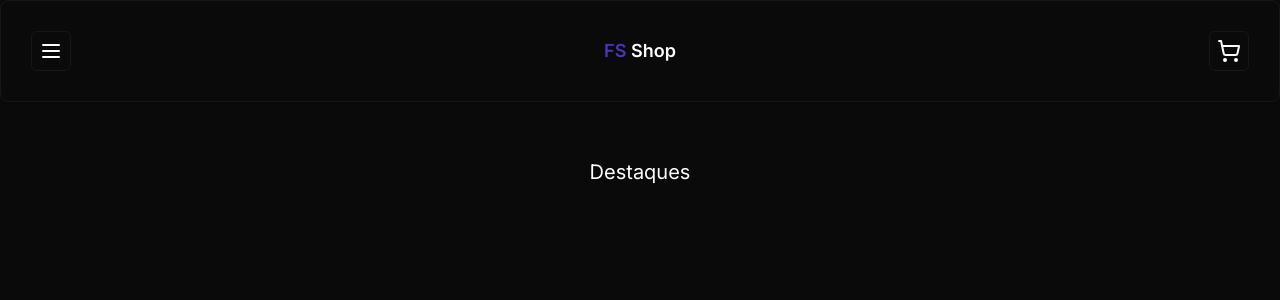
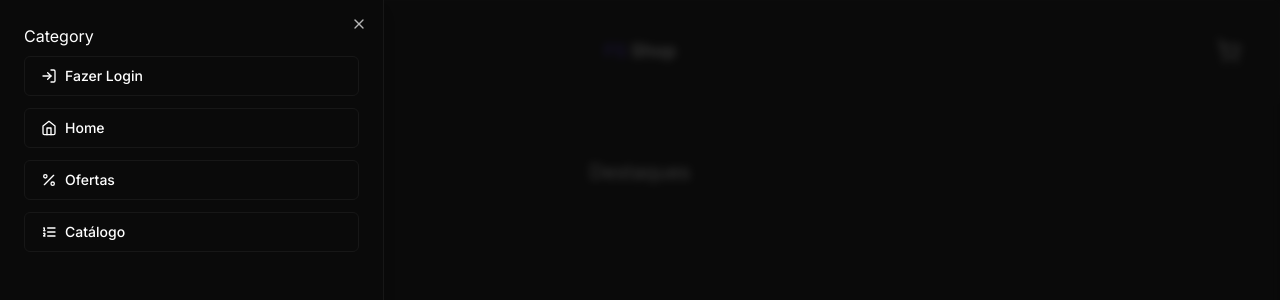
Before and after one commit to izaiaslima0210/nextjs-dash-shop, a Next.js app: page / in a window 1280 px wide. Both pictures are taken after a click on the button 51 px from the left and 51 px from the top of the page. Shown: the top 300 px of the page. Built offline with nearby package versions, Linux system fonts and the light colour scheme.

Commit message:
Feat: add header menu using sheet component

```diff
--- a/components/ui/Header.tsx
+++ b/components/ui/Header.tsx
@@ -1,19 +1,43 @@
-import { MenuIcon, ShoppingCartIcon } from "lucide-react";
+import { HomeIcon, ListOrderedIcon, LogInIcon, MenuIcon, PercentIcon, ShoppingCartIcon } from "lucide-react";
 import { Card } from "./card";
 import { Button } from "@/components/ui/button"
+import { Sheet, SheetContent, SheetHeader, SheetTrigger } from "./sheet";
 
 const Header = () => {
     return (
         <Card className="flex  p-[1.875rem] justify-between items-center">
-            <Button size="icon" variant="outline">
-                <MenuIcon />
-            </Button>
+            <Sheet>
+                <SheetTrigger asChild>
+                <Button size="icon" variant="outline">
+                    <MenuIcon />
+                </Button>
+                </SheetTrigger>
+                <SheetContent side='left'>
+                    <SheetHeader>Category</SheetHeader>
+                    <div className="mt-2 flex flex-col gap-3">
+                        <Button variant='outline' className="justify-start gap-2">
+                            <LogInIcon size={16}/>
+                            Fazer Login
+                        </Button>
+                        <Button variant='outline' className="justify-start gap-2">
+                            <HomeIcon size={16} />
+                            Home
+                        </Button>
+                        <Button variant='outline' className="justify-start gap-2">
+                            <PercentIcon size={16} />
+                            Ofertas
+                        </Button>
+                        <Button variant='outline' className="justify-start gap-2">
+                            <ListOrderedIcon size={16} />
+                            Catálogo
+                        </Button>
+                    </div>
+                </SheetContent>
+            </Sheet>
             <h1 className="text-lg font-semibold"><span className="text-primary">FS</span> Shop</h1>
             <Button size="icon" variant="outline">
                 <ShoppingCartIcon />
             </Button>
-
-
         </Card>
      );
 }
--- /dev/null
+++ b/components/ui/sheet.tsx
@@ -0,0 +1,140 @@
+"use client"
+
+import * as React from "react"
+import * as SheetPrimitive from "@radix-ui/react-dialog"
+import { cva, type VariantProps } from "class-variance-authority"
+import { X } from "lucide-react"
+
+import { cn } from "@/lib/utils"
+
+const Sheet = SheetPrimitive.Root
+
+const SheetTrigger = SheetPrimitive.Trigger
+
+const SheetClose = SheetPrimitive.Close
+
+const SheetPortal = SheetPrimitive.Portal
+
+const SheetOverlay = React.forwardRef<
+  React.ElementRef<typeof SheetPrimitive.Overlay>,
+  React.ComponentPropsWithoutRef<typeof SheetPrimitive.Overlay>
+>(({ className, ...props }, ref) => (
+  <SheetPrimitive.Overlay
+    className={cn(
+      "fixed inset-0 z-50 bg-background/80 backdrop-blur-sm data-[state=open]:animate-in data-[state=closed]:animate-out data-[state=closed]:fade-out-0 data-[state=open]:fade-in-0",
+      className
+    )}
+    {...props}
+    ref={ref}
+  />
+))
+SheetOverlay.displayName = SheetPrimitive.Overlay.displayName
+
+const sheetVariants = cva(
+  "fixed z-50 gap-4 bg-background p-6 shadow-lg transition ease-in-out data-[state=open]:animate-in data-[state=closed]:animate-out data-[state=closed]:duration-300 data-[state=open]:duration-500",
+  {
+    variants: {
+      side: {
+        top: "inset-x-0 top-0 border-b data-[state=closed]:slide-out-to-top data-[state=open]:slide-in-from-top",
+        bottom:
+          "inset-x-0 bottom-0 border-t data-[state=closed]:slide-out-to-bottom data-[state=open]:slide-in-from-bottom",
+        left: "inset-y-0 left-0 h-full w-3/4 border-r data-[state=closed]:slide-out-to-left data-[state=open]:slide-in-from-left sm:max-w-sm",
+        right:
+          "inset-y-0 right-0 h-full w-3/4  border-l data-[state=closed]:slide-out-to-right data-[state=open]:slide-in-from-right sm:max-w-sm",
+      },
+    },
+    defaultVariants: {
+      side: "right",
+    },
+  }
+)
+
+interface SheetContentProps
+  extends React.ComponentPropsWithoutRef<typeof SheetPrimitive.Content>,
+    VariantProps<typeof sheetVariants> {}
+
+const SheetContent = React.forwardRef<
+  React.ElementRef<typeof SheetPrimitive.Content>,
+  SheetContentProps
+>(({ side = "right", className, children, ...props }, ref) => (
+  <SheetPortal>
+    <SheetOverlay />
+    <SheetPrimitive.Content
+      ref={ref}
+      className={cn(sheetVariants({ side }), className)}
+      {...props}
+    >
+      {children}
+      <SheetPrimitive.Close className="absolute right-4 top-4 rounded-sm opacity-70 ring-offset-background transition-opacity hover:opacity-100 focus:outline-none focus:ring-2 focus:ring-ring focus:ring-offset-2 disabled:pointer-events-none data-[state=open]:bg-secondary">
+        <X className="h-4 w-4" />
+        <span className="sr-only">Close</span>
+      </SheetPrimitive.Close>
+    </SheetPrimitive.Content>
+  </SheetPortal>
+))
+SheetContent.displayName = SheetPrimitive.Content.displayName
+
+const SheetHeader = ({
+  className,
+  ...props
+}: React.HTMLAttributes<HTMLDivElement>) => (
+  <div
+    className={cn(
+      "flex flex-col space-y-2 text-center sm:text-left",
+      className
+    )}
+    {...props}
+  />
+)
+SheetHeader.displayName = "SheetHeader"
+
+const SheetFooter = ({
+  className,
+  ...props
+}: React.HTMLAttributes<HTMLDivElement>) => (
+  <div
+    className={cn(
+      "flex flex-col-reverse sm:flex-row sm:justify-end sm:space-x-2",
+      className
+    )}
+    {...props}
+  />
+)
+SheetFooter.displayName = "SheetFooter"
+
+const SheetTitle = React.forwardRef<
+  React.ElementRef<typeof SheetPrimitive.Title>,
+  React.ComponentPropsWithoutRef<typeof SheetPrimitive.Title>
+>(({ className, ...props }, ref) => (
+  <SheetPrimitive.Title
+    ref={ref}
+    className={cn("text-lg font-semibold text-foreground", className)}
+    {...props}
+  />
+))
+SheetTitle.displayName = SheetPrimitive.Title.displayName
+
+const SheetDescription = React.forwardRef<
+  React.ElementRef<typeof SheetPrimitive.Description>,
+  React.ComponentPropsWithoutRef<typeof SheetPrimitive.Description>
+>(({ className, ...props }, ref) => (
+  <SheetPrimitive.Description
+    ref={ref}
+    className={cn("text-sm text-muted-foreground", className)}
+    {...props}
+  />
+))
+SheetDescription.displayName = SheetPrimitive.Description.displayName
+
+export {
+  Sheet,
+  SheetPortal,
+  SheetOverlay,
+  SheetTrigger,
+  SheetClose,
+  SheetContent,
+  SheetHeader,
+  SheetFooter,
+  SheetTitle,
+  SheetDescription,
+}
--- a/package.json
+++ b/package.json
@@ -11,6 +11,7 @@
   },
   "dependencies": {
     "@prisma/client": "^5.4.2",
+    "@radix-ui/react-dialog": "^1.0.5",
     "@radix-ui/react-slot": "^1.0.2",
     "class-variance-authority": "^0.7.0",
     "clsx": "^2.0.0",
```
Also changed, not shown: 1 other file (tests, documents, lock files or other folders).
